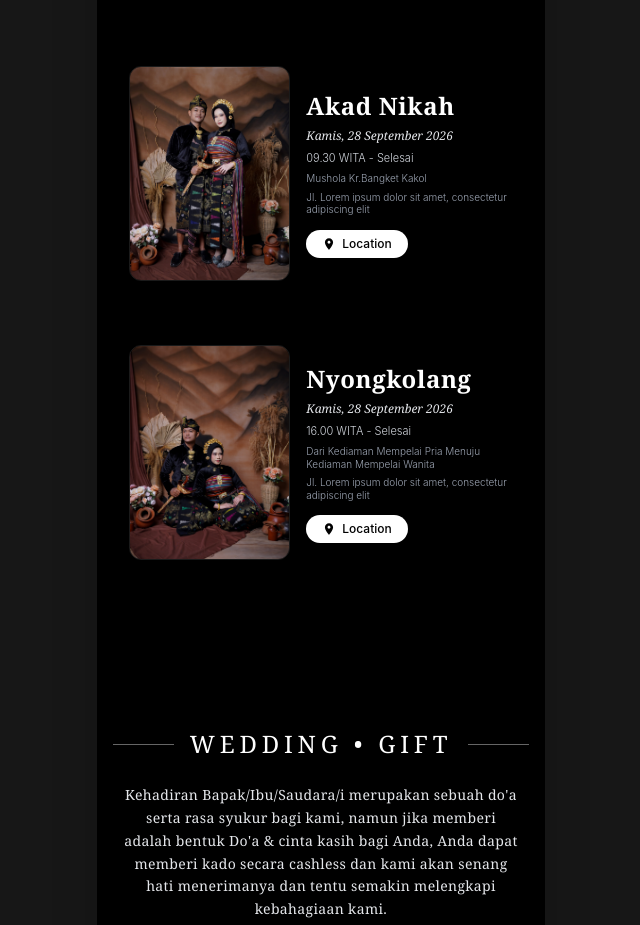
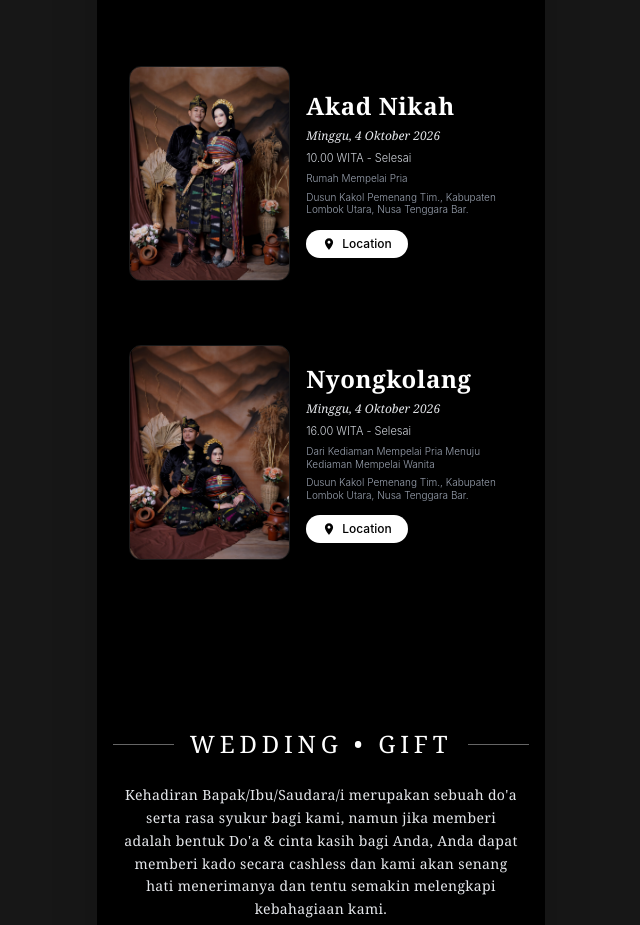
Before and after one commit to AsvinAndika/undanganputri, a React (Vite) app: page / in a window 1280 px wide. Shown: the part 3262-4187 px from the top of the page, without its empty margins (319-959 px from the left). Built offline with nearby package versions, Linux system fonts and the light colour scheme.

Commit message:
finishing1

```diff
--- a/src/components/EventDetails.jsx
+++ b/src/components/EventDetails.jsx
@@ -1,6 +1,6 @@
 import { useState, useEffect } from 'react';
 
-const EventDetails = ({ targetDate = '2026-09-28T08:00:00' }) => {
+const EventDetails = ({ targetDate = '2026-10-04T08:00:00' }) => {
   const [timeLeft, setTimeLeft] = useState({ days: '00', hours: '00', minutes: '00', seconds: '00' });
 
   useEffect(() => {
@@ -80,21 +80,21 @@ const EventDetails = ({ targetDate = '2026-09-28T08:00:00' }) => {
               Akad Nikah
             </h3>
             <p className="text-xs text-gray-200 font-serif italic">
-              Kamis, 28 September 2026
+              Minggu, 4 Oktober 2026
             </p>
             <p className="text-[11px] text-gray-300 font-light">
-              09.30 WITA - Selesai
+              10.00 WITA - Selesai
             </p>
             <p className="text-[10px] text-gray-400 font-light leading-tight">
-              Mushola Kr.Bangket Kakol
+              Rumah Mempelai Pria
             </p>
             <p className="text-[10px] text-gray-400 font-light leading-tight line-clamp-2">
-              Jl. Lorem ipsum dolor sit amet, consectetur adipiscing elit
+              Dusun Kakol Pemenang Tim., Kabupaten Lombok Utara, Nusa Tenggara Bar.
             </p>
 
             <div className="pt-2">
               <a
-                href="https://maps.google.com"
+                href="https://maps.app.goo.gl/xJvvRoisXopEgVhD7"
                 target="_blank"
                 rel="noreferrer"
                 className="inline-flex items-center gap-1.5 px-4 py-1.5 rounded-full bg-white text-black text-xs font-medium hover:bg-gray-200 transition shadow-md"
@@ -125,7 +125,7 @@ const EventDetails = ({ targetDate = '2026-09-28T08:00:00' }) => {
               Nyongkolang
             </h3>
             <p className="text-xs text-gray-200 font-serif italic">
-              Kamis, 28 September 2026
+              Minggu, 4 Oktober 2026
             </p>
             <p className="text-[11px] text-gray-300 font-light">
                 16.00 WITA - Selesai
@@ -134,12 +134,12 @@ const EventDetails = ({ targetDate = '2026-09-28T08:00:00' }) => {
               Dari Kediaman Mempelai Pria Menuju Kediaman Mempelai Wanita
             </p>
             <p className="text-[10px] text-gray-400 font-light leading-tight line-clamp-2">
-              Jl. Lorem ipsum dolor sit amet, consectetur adipiscing elit
+              Dusun Kakol Pemenang Tim., Kabupaten Lombok Utara, Nusa Tenggara Bar.
             </p>
 
             <div className="pt-2">
               <a
-                href="https://maps.google.com"
+                href="https://maps.app.goo.gl/xJvvRoisXopEgVhD7"
                 target="_blank"
                 rel="noreferrer"
                 className="inline-flex items-center gap-1.5 px-4 py-1.5 rounded-full bg-white text-black text-xs font-medium hover:bg-gray-200 transition shadow-md"
```
